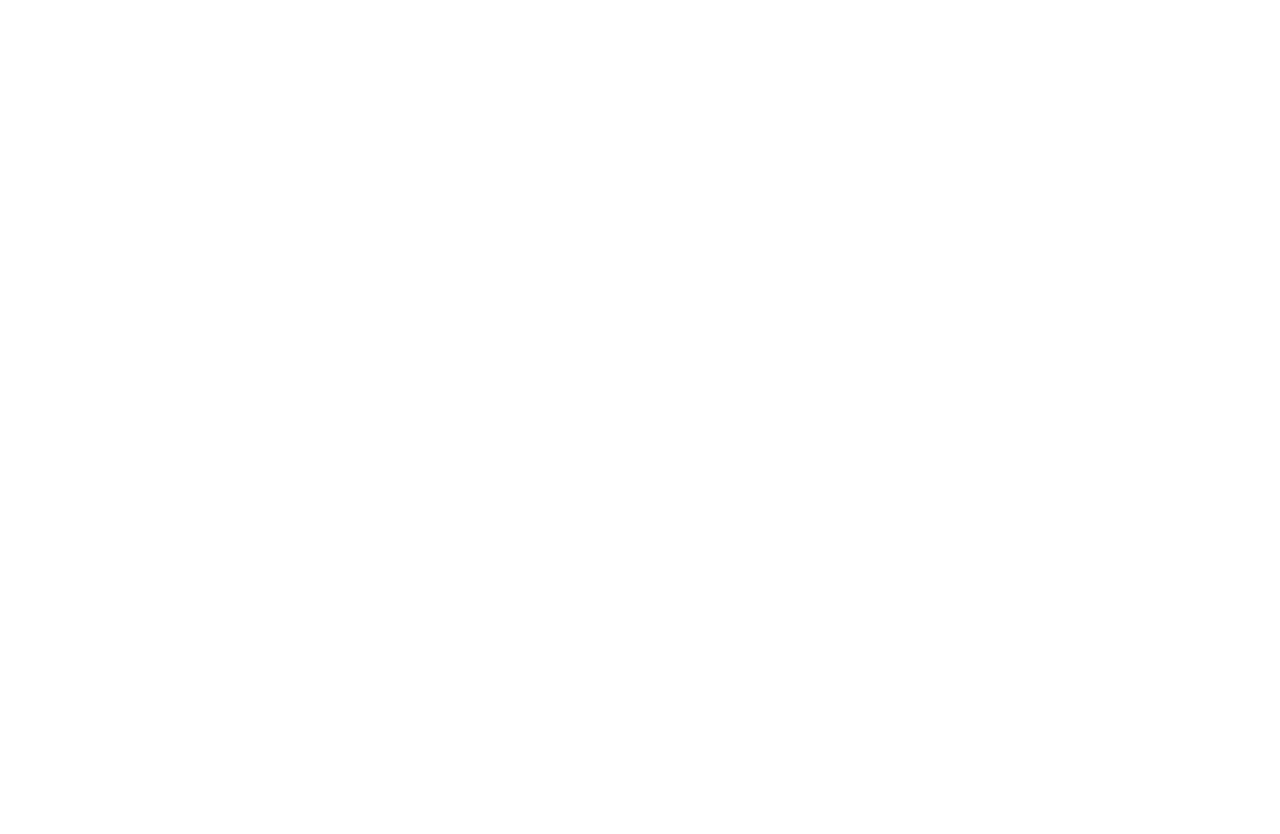
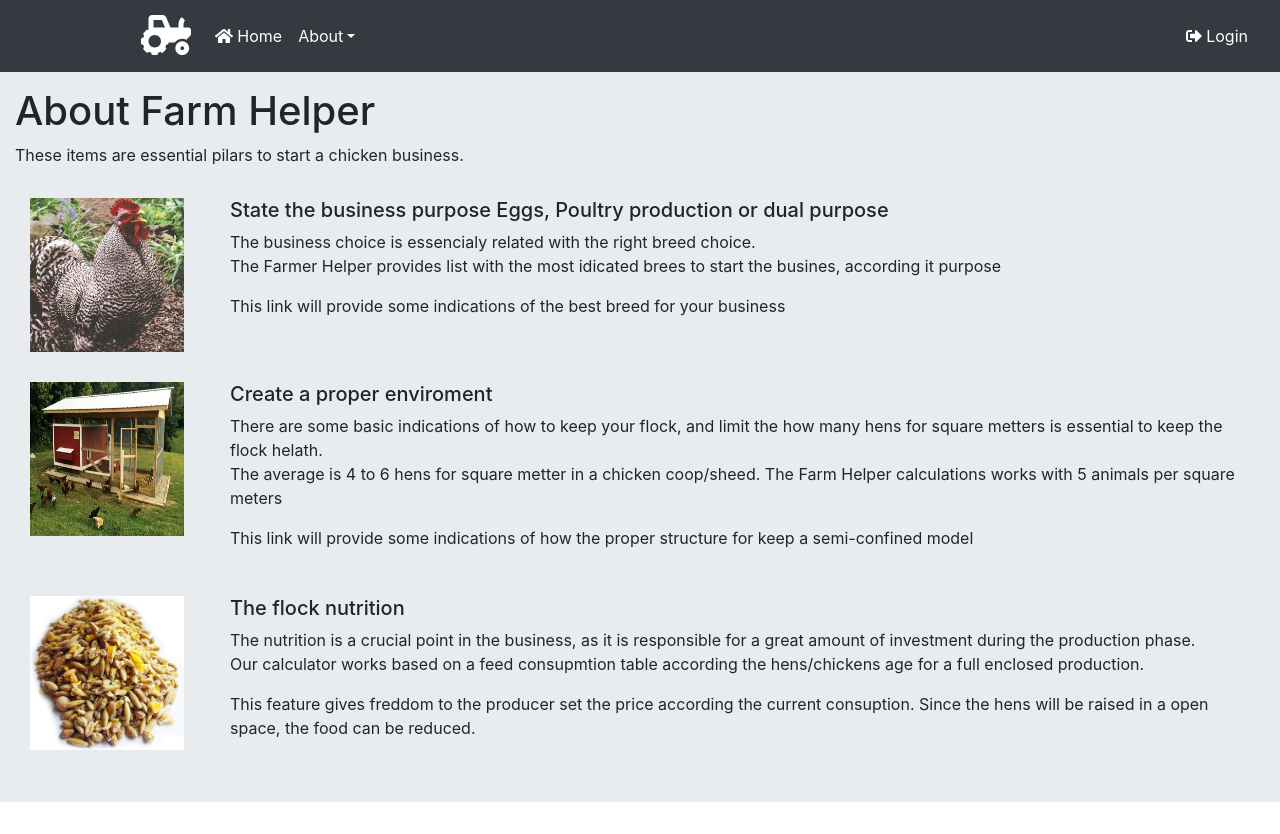
Before and after one commit to Herb2o11/FarmHelper, a React (Create React App) app: page /about/farm in a window 1280 px wide. Before the commit the page ends 800 px from the top, so only its background shows below. Built offline with nearby package versions, Linux system fonts and the light colour scheme.

Commit message:
Breeds Page, delete Function

```diff
--- a/src/App.js
+++ b/src/App.js
@@ -12,6 +12,7 @@ import Login from './fragments/Login';
 import Signup from './fragments/Signup';
 import Home from './components/Home';
 import About from './components/About';
+import Breeds from './components/Breeds';
 import AnimalMain from './components/AnimalMain';
 import * as account from  './api/account';
 import 'bootstrap/dist/css/bootstrap.min.css';
@@ -22,7 +23,8 @@ function App() {
         <Switch>
           <PublicRoute exact path="/" component={Home} />
           <PublicRoute exact path="/createLogin" component={Signup} />
-          <PublicRoute exact path="/about" component={About} />
+          <PublicRoute exact path="/about/farm" component={About} />
+          <PublicRoute exact path="/about/breeds" component={Breeds} />
           <PublicRoute exact path="/login" component={Login} />
           <PrivateRoute exact path="/calc/:animal/:id?" component={AnimalMain} />
         </Switch>
--- a/src/api/calculators.js
+++ b/src/api/calculators.js
@@ -51,6 +51,14 @@ export async function getEggChickenCalculator(id) {
   }
 }
 
+export async function CalculatorDelete(id) {
+  try {
+    let response = await axios.delete('/deleteCalculator/'+id);
+    console.log("DELETE", response);
+  } catch (error) {
+    throw error;
+  }
+}
 
 
 ;
--- a/src/components/About.js
+++ b/src/components/About.js
@@ -13,32 +13,32 @@ export default class About extends Component {
 
   render() {
     return (
-      <React.Fragment>
         <div>
 
-      <Jumbotron fluid>
+      <Jumbotron fluid style={{padding:"15px"}}>
 
         <h1>About Farm Helper</h1>
         <p>
-          There are essential pilars to start an chicken business.
+          These items are essential pilars to start a chicken business.
         </p>
         <div>
         <ul className="list-unstyled">
 
 		  <Media as="li">
-			<img
-			  width={124}
-			  height={124}
+			<img style={{padding:"15px"}}
+			  width={184}
+			  height={184}
 			  className="mr-3"
 			  src={chkimagebtn}
 			  alt="Chicken Breed"
 			/>
 
-    <Media.Body>
+    <Media.Body style={{padding:"15px"}}>
 			  <h5>State the business purpose Eggs, Poultry production or dual purpose </h5>
 			  <p>
 				The business choice is essencialy related with the right breed choice.
-				<p>The Farmer Helper provides list with the most idicated brees to start the busines, according it purpose</p>
+				<p>The Farmer Helper provides list with the most idicated brees to start the busines,
+					according it purpose</p>
 				<p>This link will provide some indications of the best breed for your business</p>
 			  </p>
 			</Media.Body>
@@ -46,15 +46,15 @@ export default class About extends Component {
 
 		  <Media as="li">
 
-			<img
-			  width={124}
-			  height={124}
+			<img style={{padding:"15px"}}
+			  width={184}
+			  height={184}
 			  className="mr-3"
 			  src={sheed}
         alt="Generic placeholder"
 			/>
 
-			<Media.Body>
+			<Media.Body style={{padding:"15px"}}>
 			  <h5>Create a proper enviroment </h5>
 			  <p>
 				There are some basic indications of how to keep your flock, and limit the how many hens for square metters is essential to keep the flock helath.
@@ -65,14 +65,14 @@ export default class About extends Component {
 		  </Media>
 
 		  <Media as="li">
-			<img
-			  width={124}
-			  height={124}
+			<img style={{padding:"15px"}}
+			  width={184}
+			  height={184}
 			  className="mr-3"
 			  src={nutrition}
 			  alt="Generic placeholder"
 			/>
-			<Media.Body>
+			 <Media.Body style={{padding:"15px"}}>
 			  <h5>The flock nutrition</h5>
 			  <p>
 				The nutrition is a crucial point in the business, as it is responsible for a great amount of investment during the production phase.
@@ -86,8 +86,6 @@ export default class About extends Component {
     </Jumbotron>
         </div>
 
-
-      </React.Fragment>
     );
   }
 }
--- /dev/null
+++ b/src/components/Breeds.js
@@ -0,0 +1,131 @@
+import React, { Component } from 'react';
+import { Card, Accordion, Jumbotron } from 'react-bootstrap';
+import CardDeck from 'react-bootstrap/CardDeck'
+
+export default class Breeds extends Component {
+
+
+
+  render() {
+    return (
+      <div style={{marginTop:'0px'}}>
+      <React.Fragment>
+        <div>
+
+        <Jumbotron fluid style={{padding:"15px"}}>
+
+            <h1>Informative Page</h1>
+            <p>
+              This sections contains the sugestions of good practices to start the Chicken Business the content is based on official material. However can alter according your region.
+        </p>
+        <div>
+          <Accordion defaultActiveKey="0">
+            <Card>
+              <Accordion.Toggle as={Card.Header} eventKey="0">
+                Layer Breeds (Brow)
+              </Accordion.Toggle>
+              <Accordion.Collapse eventKey="0">
+                <Card.Body>Hello! I'm the body
+                <div>
+                              <CardDeck>
+                <Card>
+                  <Card.Img variant="top" src="holder.js/100px160" />
+                  <Card.Body>
+                    <Card.Title>Card title</Card.Title>
+                    <Card.Text>
+                      This is a wider card with supporting text below as a natural lead-in to
+                      additional content. This content is a little bit longer.
+                    </Card.Text>
+                  </Card.Body>
+                  <Card.Footer>
+                    <small className="text-muted">Last updated 3 mins ago</small>
+                  </Card.Footer>
+                </Card>
+                <Card>
+                  <Card.Img variant="top" src="holder.js/100px160" />
+                  <Card.Body>
+                    <Card.Title>Card title</Card.Title>
+                    <Card.Text>
+                      This card has supporting text below as a natural lead-in to additional
+                      content.{' '}
+                    </Card.Text>
+                  </Card.Body>
+                  <Card.Footer>
+                    <small className="text-muted">Last updated 3 mins ago</small>
+                  </Card.Footer>
+                </Card>
+                <Card>
+                  <Card.Img variant="top" src="holder.js/100px160" />
+                  <Card.Body>
+                    <Card.Title>Card title</Card.Title>
+                    <Card.Text>
+                      This is a wider card with supporting text below as a natural lead-in to
+                      additional content. This card has even longer content than the first to
+                      show that equal height action.
+                    </Card.Text>
+                  </Card.Body>
+                  <Card.Footer>
+                    <small className="text-muted">Last updated 3 mins ago</small>
+                  </Card.Footer>
+                </Card>
+              </CardDeck>
+
+
+                              </div>
+
+                              </Card.Body>
+                            </Accordion.Collapse>
+                          </Card>
+                          <Card>
+                            <Accordion.Toggle as={Card.Header} eventKey="1">
+                            Layer Breeds (White)
+                            </Accordion.Toggle>
+                            <Accordion.Collapse eventKey="1">
+                              <Card.Body>Hello! I'm another body</Card.Body>
+                            </Accordion.Collapse>
+                          </Card>
+                          <Card>
+                            <Accordion.Toggle as={Card.Header} eventKey="1">
+                            Poultry (Broiler) Breeds
+                            </Accordion.Toggle>
+                            <Accordion.Collapse eventKey="1">
+                              <Card.Body>Hello! I'm another body</Card.Body>
+                            </Accordion.Collapse>
+                          </Card>
+                          <Card>
+                            <Accordion.Toggle as={Card.Header} eventKey="1">
+                            Dual Purpose
+                            </Accordion.Toggle>
+                            <Accordion.Collapse eventKey="1">
+                              <Card.Body>Hello! I'm another body</Card.Body>
+                            </Accordion.Collapse>
+                          </Card>
+                          <Card>
+              <Accordion.Toggle as={Card.Header} eventKey="1">
+              Required Space
+              </Accordion.Toggle>
+              <Accordion.Collapse eventKey="1">
+                <Card.Body>Hello! I'm another body</Card.Body>
+              </Accordion.Collapse>
+            </Card>
+            <Card>
+              <Accordion.Toggle as={Card.Header} eventKey="1">
+              Nutrition
+              </Accordion.Toggle>
+              <Accordion.Collapse eventKey="1">
+                <Card.Body>Hello! I'm another body</Card.Body>
+              </Accordion.Collapse>
+            </Card>
+          </Accordion>
+
+        </div>
+          </Jumbotron>
+        </div>
+
+
+      </React.Fragment>
+
+</div>
+    );
+  }
+}
--- a/src/components/Home.js
+++ b/src/components/Home.js
@@ -1,7 +1,8 @@
 import React, { Component } from 'react';
 import * as CalculatorsAPI from '../api/calculators';
 import * as AccountAPI from '../api/account';
-import Carousel from 'react-bootstrap/Carousel'
+//import deleteCalculator as
+import Carousel from 'react-bootstrap/Carousel';
 import img_1 from '../assets/cover.JPG';
 import img_2 from '../assets/location.JPG';
 import img_3 from '../assets/control.JPG';
@@ -24,6 +25,12 @@ export default class Home extends Component {
       }
 
     }
+  }
+
+  deleteButtonAction = async (id) => {
+   await CalculatorsAPI.CalculatorDelete(id);
+   this.componentDidMount();
+
   }
 
   renderCaltulators = () => {
@@ -73,6 +80,8 @@ export default class Home extends Component {
             </td>
             <td style={{textAlign:'right'}}>
               <a href={'calc/' + calc.type + '/' + calc.id}>Select</a>
+              &nbsp; &nbsp;
+              <button type="button" className="btn btn-primary" onClick = {() => this.deleteButtonAction(calc.id)}>Delete</button>
             </td>
           </tr>
         );
@@ -107,7 +116,7 @@ export default class Home extends Component {
         <div style={{marginTop:'0px'}}>
           <React.Fragment>
         <div>
-      <Jumbotron fluid>
+        <Jumbotron fluid style={{padding:"15px"}}>
 
         <h1>Farm Helper Application </h1>
         <p>
--- a/src/fragments/Header.js
+++ b/src/fragments/Header.js
@@ -30,28 +30,32 @@ export default class Header extends Component {
 
 
   render() {
-
+    const userLogged = account.isAuthenticated();
+    const navCalc = userLogged
+      ?<NavDropdown title="Calculators" id="basic-nav-dropdown" className="active">
+        <NavDropdown.Item href="/calc/eggs">ChickenEggs</NavDropdown.Item>
+        <NavDropdown.Item href="/calc/broiler">ChickenBroiler</NavDropdown.Item>
+      </NavDropdown>
+      :'';
     let optionsBar = (
       <ul className="navbar-nav mr-auto">
         <li className="nav-item">
           <a className="nav-link active" id="pills-home-tab" href="/" role="tab"><FontAwesomeIcon icon={faHome} /> Home</a>
         </li>
         <li className="nav-item">
-        <NavDropdown title="About" id="basic-nav-dropdown" className="active">
-          <NavDropdown.Item href="/about">Breeds</NavDropdown.Item>
-          <NavDropdown.Item href="/about">Space Required</NavDropdown.Item>
-          <NavDropdown.Item href="/about">Chicken Nutrition</NavDropdown.Item>
-        </NavDropdown>
-
+          <NavDropdown title="About" id="basic-nav-dropdown" className="active">
+            <NavDropdown.Item href="/about/farm">About Farm Helper</NavDropdown.Item>
+            <NavDropdown.Item href="/about/breeds">Breeds</NavDropdown.Item>
+            <NavDropdown.Item href="/about">Space Required</NavDropdown.Item>
+            <NavDropdown.Item href="/about">Chicken Nutrition</NavDropdown.Item>
+          </NavDropdown>
         </li>
-        <NavDropdown title="Calculators" id="basic-nav-dropdown" className="active">
-          <NavDropdown.Item href="/calc/eggs">ChickenEggs</NavDropdown.Item>
-          <NavDropdown.Item href="/calc/broiler">ChickenBroiler</NavDropdown.Item>
-
-        </NavDropdown>
+        <li>
+          {navCalc}
+        </li>
       </ul>
     );
-    let loginIcon = (account.isAuthenticated()
+    let loginIcon = (userLogged
       ?<a className="nav-link" href="/" onClick={() => this.onLogOut()} id="pills-contact-tab" role="tab"><FontAwesomeIcon icon={faSignOutAlt} /> Logout</a>
       :<a className="nav-link" href="/login" id="pills-contact-tab" role="tab"><FontAwesomeIcon icon={faSignOutAlt} /> Login</a>)
 
```
Also changed, not shown: src/components/graphs/GraphChickenEggs.js (+7 -0 lines).
